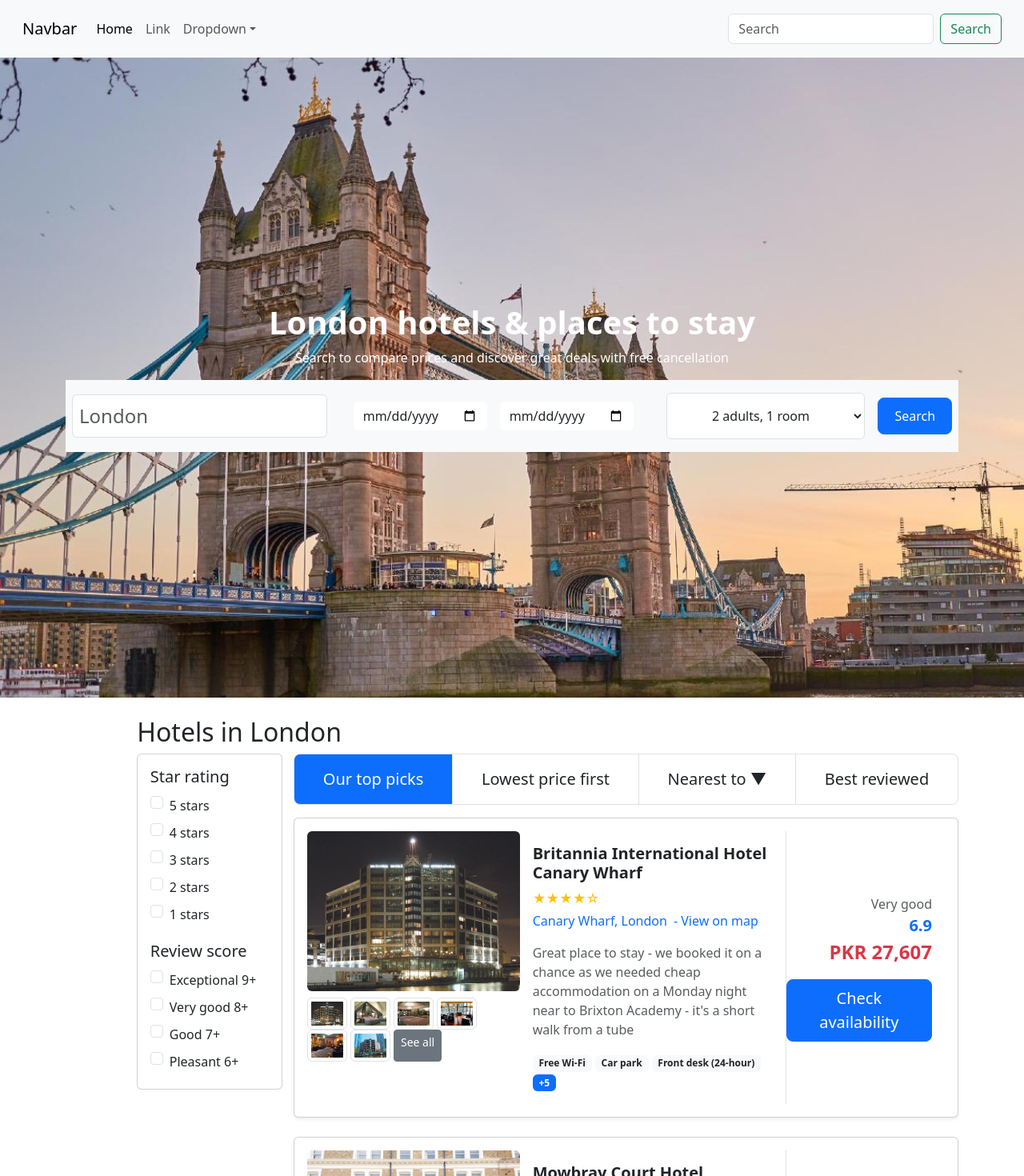
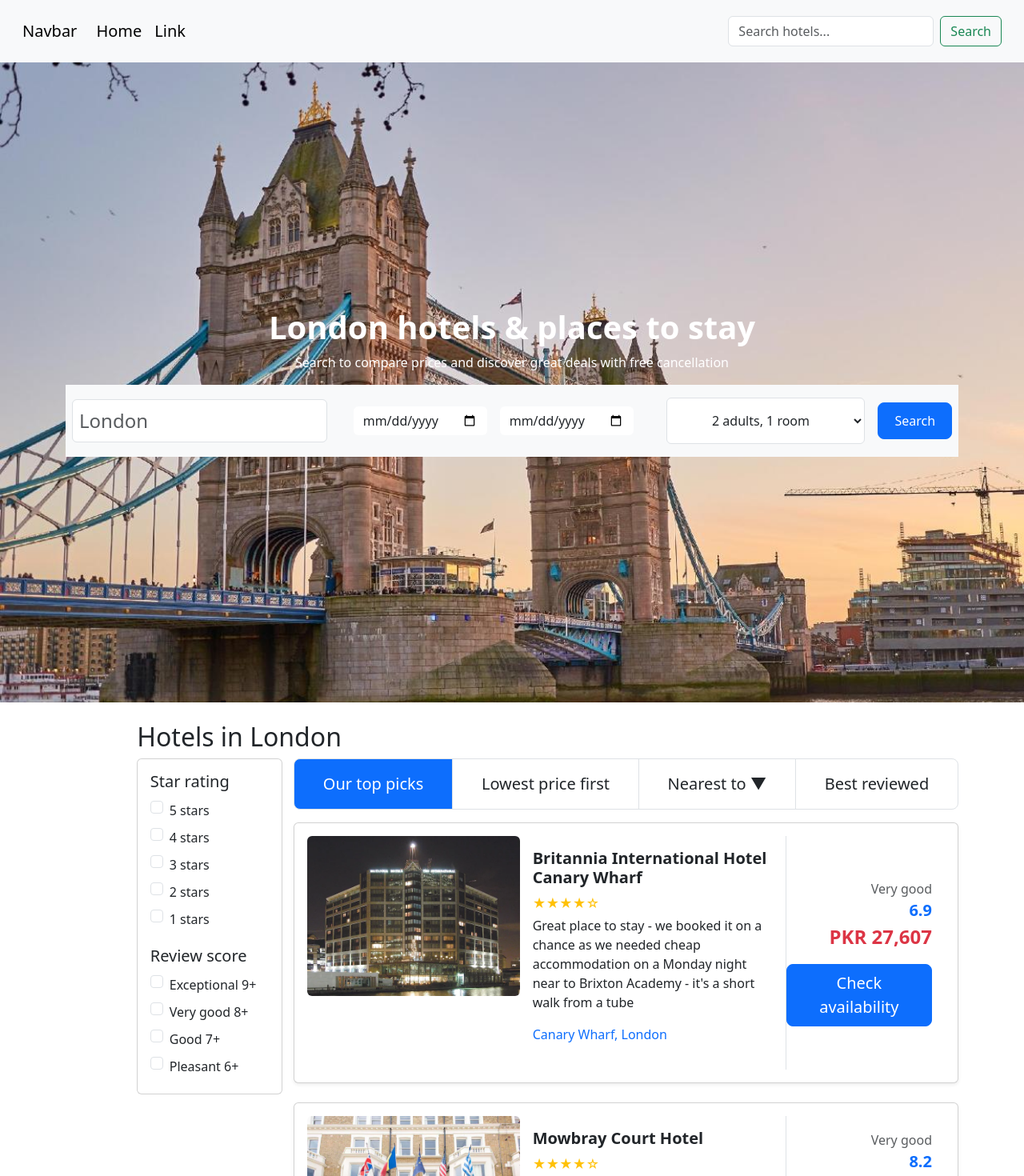
Before and after one commit to abrar0124/Bootstrap, a React (Create React App) app: page / in a window 1280 px wide. Shown: the top 1470 px of the page at 80% size. Built offline with nearby package versions, Linux system fonts and the light colour scheme.

Commit message:
bootstrap

```diff
--- a/package.json
+++ b/package.json
@@ -3,10 +3,12 @@
   "version": "0.1.0",
   "private": true,
   "dependencies": {
+    "@reduxjs/toolkit": "^2.5.1",
     "bootstrap": "^5.3.3",
     "framer-motion": "^12.1.0",
     "react": "^18.0.0",
     "react-dom": "^18.0.0",
+    "react-redux": "^9.2.0",
     "react-router-dom": "^7.1.5",
     "react-scripts": "5.0.1",
     "sass": "^1.83.4"
--- a/src/components/Gallery.jsx
+++ b/src/components/Gallery.jsx
@@ -1,56 +1,63 @@
-import React from "react";
-import "bootstrap/dist/css/bootstrap.min.css";
+import { useSelector } from "react-redux";
 import { Link } from "react-router-dom";
-import hotels from "./Hotels";
-import "./customscss.scss";
 
 const Gallery = () => {
+  const { hotels, searchQuery } = useSelector((state) => state.hotels);
+
+  const filteredHotels =
+    searchQuery.trim() === ""
+      ? hotels
+      : hotels?.filter((hotel) => {
+          const hotelName = hotel.name.toLowerCase();
+          const query = searchQuery.toLowerCase();
+          return hotelName.startsWith(query[0]) && hotelName.includes(query);
+        });
+
   return (
     <div className="container mt-4">
       <h2 className="fw-medium" style={{ marginLeft: "8%" }}>
         Hotels in London
       </h2>
       <div className="row">
-        <div className="col-md-3 ">
-          <div
-            className="card p-3 "
-            style={{ width: "70%", marginLeft: "34%" }}
-          >
+        {/* Sidebar for Filters */}
+        <div className="col-md-3">
+          <div className="card p-3" style={{ width: "70%", marginLeft: "34%" }}>
             <h5>Star rating</h5>
-            {[5, 4, 3, 2, 1].map((star) => (
-              <div className="form-check lh-lg ">
-                <input className=" form-check-input" type="checkbox" />
-                <label className=" form-check-label">{star} stars</label>
+            {[5, 4, 3, 2, 1].map((star, index) => (
+              <div className="form-check lh-lg" key={index}>
+                <input className="form-check-input" type="checkbox" />
+                <label className="form-check-label">{star} stars</label>
               </div>
             ))}
             <h5 className="mt-3">Review score</h5>
             {["Exceptional 9+", "Very good 8+", "Good 7+", "Pleasant 6+"].map(
               (score, index) => (
-                <div className="lh-lg  form-check" key={index}>
-                  <input className=" form-check-input" type="checkbox" />
+                <div className="lh-lg form-check" key={index}>
+                  <input className="form-check-input" type="checkbox" />
                   <label className="form-check-label">{score}</label>
                 </div>
               )
             )}
           </div>
         </div>
+        {/* Hotel List */}
         <div className="col-md-9">
           <div className="btn-group mb-3 w-100">
-            <button className=" p-3 btn btn-primary border btn-lg ">
+            <button className="p-3 btn btn-primary border btn-lg">
               Our top picks
             </button>
-            <button className="custom-btn p-3 btn border btn-lg ">
+            <button className="custom-btn p-3 btn border btn-lg">
               Lowest price first
             </button>
-            <button className="custom-btn p-3 btn border btn-lg ">
+            <button className="custom-btn p-3 btn border btn-lg">
               Nearest to ▼
             </button>
-            <button className="custom-btn p-3 btn border btn-lg ">
+            <button className="custom-btn p-3 btn border btn-lg">
               Best reviewed
             </button>
           </div>
-
-          {hotels.map((hotel) => (
+          {filteredHotels.length > 0 ? (
+            filteredHotels.map((hotel) => (
               <div key={hotel.id} className="card mb-4 p-3 shadow-sm">
                 <div className="row g-0">
                   <div className="col-md-4">
@@ -64,54 +71,18 @@ const Gallery = () => {
                         alt={hotel.name}
                       />
                     </Link>
-                  <div className="d-flex flex-wrap mt-2">
-                    {hotel.gallery.slice(0, 11).map((image, index) => (
-                      <img
-                        key={index}
-                        src={image}
-                        className="img-thumbnail me-1"
-                        width="50"
-                        height="50"
-                        alt="Gallery"
-                      />
-                    ))}
-                    <Link
-                      className="btn btn-sm btn-secondary hover-bg-primary"
-                      to={`/details/${hotel.id}`}
-                    >
-                      See all
-                    </Link>
-                  </div>
                   </div>
                   <div className="col-md-5">
                     <div className="card-body">
                       <h5 className="card-title fw-bold">{hotel.name}</h5>
                       <p className="text-warning mb-1">★★★★☆</p>
+                      <p>{hotel.discription}</p>
                       <p>
                         <span className="text-primary">{hotel.location}</span>
-                      <Link
-                        to="#"
-                        className="ms-2 text-decoration-none text-primary hover-bg-primary"
-                      >
-                        - View on map
-                      </Link>
                       </p>
-                    <p className="text-muted">{hotel.discription}</p>
-                    <div>
-                      <span className="badge bg-light text-dark me-1">
-                        Free Wi-Fi
-                      </span>
-                      <span className="badge bg-light text-dark me-1">
-                        Car park
-                      </span>
-                      <span className="badge bg-light text-dark me-1">
-                        Front desk (24-hour)
-                      </span>
-                      <span className="badge bg-primary">+5</span>
                     </div>
                   </div>
-                </div>
-                <div className="col-md-3 border-start  d-flex flex-column justify-content-center align-items-end pe-3">
+                  <div className="col-md-3 border-start d-flex flex-column justify-content-center align-items-end pe-3">
                     <span className="text-muted">Very good</span>
                     <span className="fs-5 text-primary fw-bold">
                       {hotel.rating}
@@ -126,7 +97,10 @@ const Gallery = () => {
                   </div>
                 </div>
               </div>
-          ))}
+            ))
+          ) : (
+            <p>No hotels found.</p>
+          )}
         </div>
       </div>
     </div>
--- a/src/components/Header.jsx
+++ b/src/components/Header.jsx
@@ -1,13 +1,23 @@
+import { useDispatch, useSelector } from "react-redux";
 import { Link } from "react-router-dom";
+import { setSearchQuery } from "./Redux/Hotelslice";
+
 function Header() {
+  const dispatch = useDispatch();
+  const searchQuery = useSelector((state) => state.hotels.searchQuery);
+
+  const handleSearch = (e) => {
+    dispatch(setSearchQuery(e.target.value));
+  };
+
   return (
-    <nav class="navbar navbar-expand-lg bg-light  p-3">
-      <div class="container-fluid">
-        <a class="navbar-brand" href="#">
+    <nav className="navbar navbar-expand-lg bg-light p-3">
+      <div className="container-fluid">
+        <Link className="navbar-brand" to="/">
           Navbar
-        </a>
+        </Link>
         <button
-          class="navbar-toggler"
+          className="navbar-toggler"
           type="button"
           data-bs-toggle="collapse"
           data-bs-target="#navbarSupportedContent"
@@ -15,65 +25,30 @@ function Header() {
           aria-expanded="false"
           aria-label="Toggle navigation"
         >
-          <span class="navbar-toggler-icon"></span>
+          <span className="navbar-toggler-icon"></span>
         </button>
-        <div class="collapse navbar-collapse" id="navbarSupportedContent">
-          <ul class="navbar-nav me-auto mb-2 mb-lg-0">
-            <li class="nav-item">
-              <Link
-                to={"/"}
-                class="nav-link active"
-                aria-current="page"
-                href="#"
-              >
+        <div className="collapse navbar-collapse" id="navbarSupportedContent">
+          <ul className="navbar-nav me-auto mb-2 mb-lg-0">
+            <li className="nav-item">
+              <Link to="/" className="nav-link active fs-5" aria-current="page">
                 Home
               </Link>
             </li>
-            <li class="nav-item">
-              <a class="nav-link" href="#">
+            <li className="nav-item">
+              <Link to="/" className="nav-link active fs-5" aria-current="page">
                 Link
-              </a>
-            </li>
-            <li class="nav-item dropdown">
-              <a
-                class="nav-link dropdown-toggle"
-                href="#"
-                role="button"
-                data-bs-toggle="dropdown"
-                aria-expanded="false"
-              >
-                Dropdown
-              </a>
-              <ul class="dropdown-menu">
-                <li>
-                  <a class="dropdown-item" href="#">
-                    Action
-                  </a>
-                </li>
-                <li>
-                  <a class="dropdown-item" href="#">
-                    Another action
-                  </a>
-                </li>
-                <li>
-                  <hr class="dropdown-divider" />
-                </li>
-                <li>
-                  <a class="dropdown-item" href="#">
-                    Something else here
-                  </a>
-                </li>
-              </ul>
+              </Link>
             </li>
           </ul>
-          <form class="d-flex" role="search">
+          <form className="d-flex" role="search">
             <input
-              class="form-control me-2"
+              className="form-control me-2"
               type="search"
-              placeholder="Search"
-              aria-label="Search"
+              placeholder="Search hotels..."
+              value={searchQuery}
+              onChange={handleSearch}
             />
-            <button class="btn btn-outline-success" type="submit">
+            <button className="btn btn-outline-success" type="button">
               Search
             </button>
           </form>
@@ -82,4 +57,5 @@ function Header() {
     </nav>
   );
 }
+
 export default Header;
--- /dev/null
+++ b/src/components/Redux/Hotelslice.jsx
@@ -0,0 +1,16 @@
+import { createSlice } from "@reduxjs/toolkit";
+import hotels from "../Hotels";
+const hotelSlice = createSlice({
+  name: "hotels",
+  initialState: {
+    hotels: hotels,
+    searchQuery: "",
+  },
+  reducers: {
+    setSearchQuery: (state, action) => {
+      state.searchQuery = action.payload;
+    },
+  },
+});
+export const { setSearchQuery } = hotelSlice.actions;
+export default hotelSlice.reducer;
--- /dev/null
+++ b/src/components/Redux/Store.jsx
@@ -0,0 +1,9 @@
+import { configureStore } from "@reduxjs/toolkit";
+import Hotelslice from "./Hotelslice";
+const store = configureStore({
+  reducer: {
+    hotels: Hotelslice,
+  },
+});
+
+export default store;
--- a/src/index.js
+++ b/src/index.js
@@ -5,12 +5,14 @@ import App from "./App";
 // import reportWebVitals from "./reportWebVitals";
 import "bootstrap/dist/css/bootstrap.min.css";
 import "bootstrap/dist/js/bootstrap.bundle.min";
+import { Provider } from "react-redux";
+import store from "./components/Redux/Store";
 
 const root = ReactDOM.createRoot(document.getElementById("root"));
 root.render(
-  <React.StrictMode>
+  <Provider store={store}>
     <App />
-  </React.StrictMode>
+  </Provider>
 );
 
 // If you want to start measuring performance in your app, pass a function
```
Also changed, not shown: 1 other file (tests, documents, lock files or other folders). Lines whose indentation alone changed are shown as unchanged.
